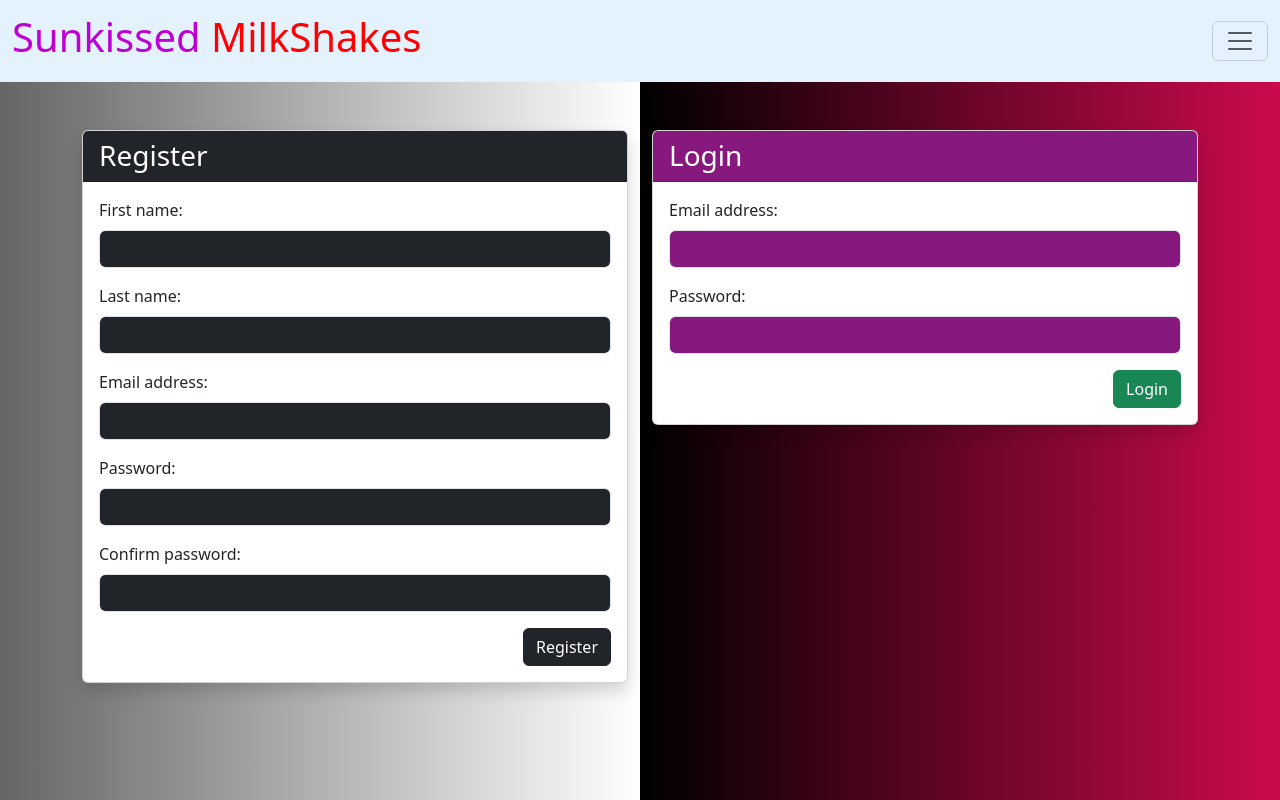
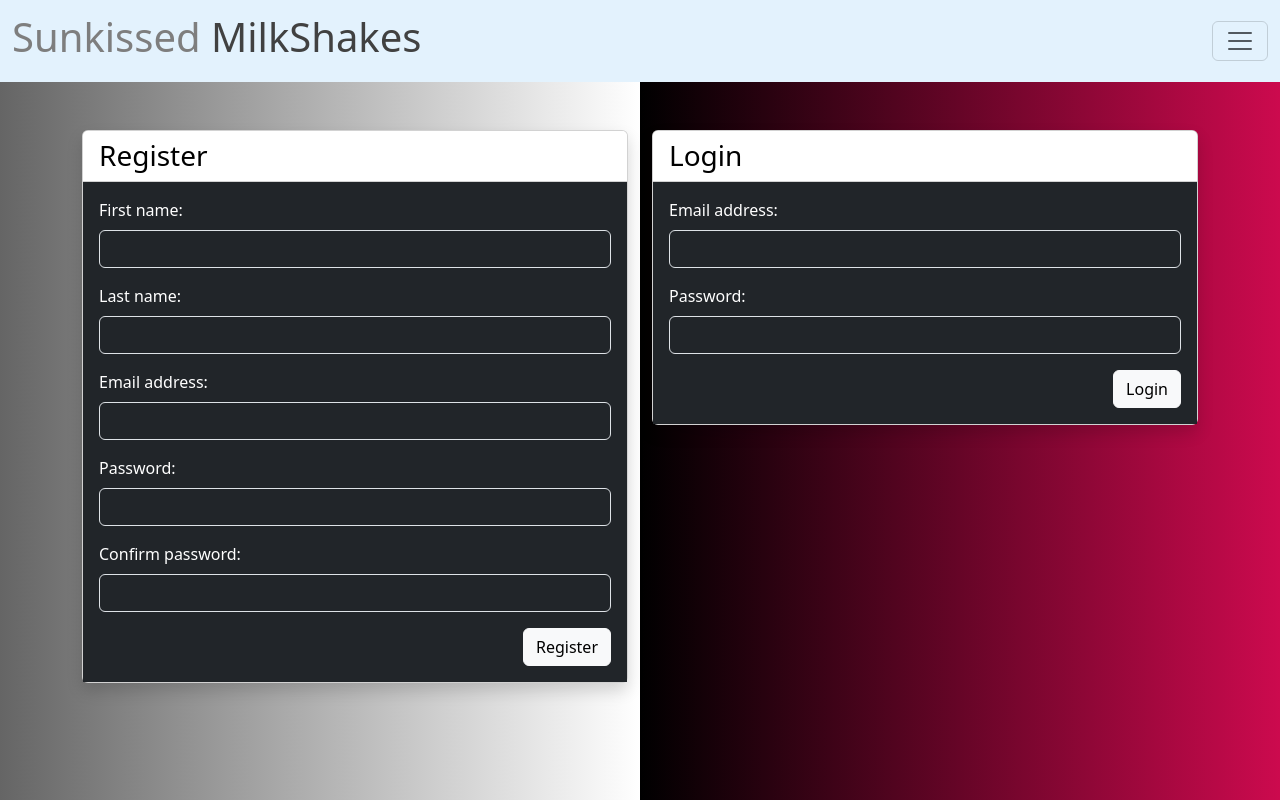
Before and after one commit to PaulDeUlloa/Sunkissed-Milkshakes-Python, a Flask app: page / in a window 1280 px wide. Run offline with Flask 3, Linux system fonts and the light colour scheme.

Commit message:
login and register colors adjusted

```diff
--- a/flask_app/templates/index.html
+++ b/flask_app/templates/index.html
@@ -12,7 +12,7 @@
 <body style="background-image: linear-gradient(to right, rgb(101, 101, 101) 0%, rgb(255, 255, 255) 50%, black 50%, rgb(204, 10, 78) 100% ); min-height: 100vh;">
     <nav class="navbar" style="background-color: #e3f2fd;">
         <div class="container-fluid">
-            <a class="navbar-brand" href="/shakes"><h1 style="color:rgb(190, 0, 211);">Sunkissed <span style="color:rgb(255, 0, 0);">MilkShakes</span></h1></a>
+            <a class="navbar-brand" href="/shakes"><h1 style="color:rgb(126, 126, 126);">Sunkissed <span style="color:rgb(65, 65, 65);">MilkShakes</span></h1></a>
             <button class="navbar-toggler" type="button" data-bs-toggle="collapse" data-bs-target="#navbarNav"
                 aria-controls="navbarNav" aria-expanded="false" aria-label="Toggle navigation">
                 <span class="navbar-toggler-icon"></span>
@@ -41,32 +41,32 @@
                     {% endif %}
                 {% endwith %}
                 <div class="card shadow">
-                    <h3 class="card-header" style="background-color: rgb(33, 37, 41 ); color: white;">Register</h3>
-                    <div class="card-body">
+                    <h3 class="card-header" style="background-color: rgb(255, 255, 255); color: rgb(0, 0, 0);">Register</h3>
+                    <div class="card-body" style="background-color: rgb(33, 37, 41 ); color:white;">
                         <form action="/register" method="post">
                             <div class="mb-3">
                                 <label for="first_name" class="form-label">First name:</label>
-                                <input style="background-color: rgb(33, 37, 41 );" type="text" name="first_name" id="first_name" class="form-control">
+                                <input style="background-color: rgb(33, 37, 41 ); color:white;" type="text" name="first_name" id="first_name" class="form-control">
                             </div>
                             <div class="mb-3">
                                 <label for="last_name" class="form-label">Last name:</label>
-                                <input style="background-color: rgb(33, 37, 41 );" type="text" name="last_name" id="last_name" class="form-control">
+                                <input style="background-color: rgb(33, 37, 41 ); color:white" type="text" name="last_name" id="last_name" class="form-control">
                             </div>
                             <div class="mb-3">
                                 <label for="email" class="form-label">Email address:</label>
-                                <input style="background-color: rgb(33, 37, 41 );" type="text" name="email" id="email" class="form-control">
+                                <input style="background-color: rgb(33, 37, 41 ); color:white;" type="text" name="email" id="email" class="form-control">
                             </div>
                             <div class="mb-3">
                                 <label for="password" class="form-label">Password:</label>
-                                <input style="background-color: rgb(33, 37, 41 );" type="password" name="password" id="password" class="form-control">
+                                <input style="background-color: rgb(33, 37, 41 ); color:white" type="password" name="password" id="password" class="form-control">
                             </div>
                             <div class="mb-3">
                                 <label for="confirm_password" class="form-label">Confirm password:</label>
-                                <input style="background-color: rgb(33, 37, 41 );" type="password" name="confirm_password" id="confirm_password"
+                                <input style="background-color: rgb(33, 37, 41 ); color:white" type="password" name="confirm_password" id="confirm_password"
                                     class="form-control">
                             </div>
                             <div style="text-align: end;">
-                                <button type="submit" class="btn btn-dark">Register</button>
+                                <button type="submit" class="btn btn-light">Register</button>
                             </div>
                         </form>
                     </div>
@@ -85,19 +85,19 @@
                     {% endif %}
                 {% endwith %}
                 <div class="card shadow">
-                    <h3 class="card-header" style="background-color: rgb(135, 25, 126); color: white;">Login</h3>
-                    <div class="card-body">
+                    <h3 class="card-header" style="background-color: rgb(255, 255, 255); color: rgb(0, 0, 0);">Login</h3>
+                    <div class="card-body" style="background-color: rgb(33, 37, 41 ); color:white;">
                         <form action="/login" method="post">
                             <div class="mb-3">
                                 <label for="email" class="form-label">Email address:</label>
-                                <input style="background-color: rgb(135, 25, 126)" type="text" name="email" id="email" class="form-control">
+                                <input style="background-color: rgb(33, 37, 41 ); color:white;" type="text" name="email" id="email" class="form-control">
                             </div>
                             <div class="mb-3">
                                 <label for="password" class="form-label">Password:</label>
-                                <input style="background-color: rgb(135, 25, 126)" type="password" name="password" id="password" class="form-control">
+                                <input style="background-color: rgb(33, 37, 41 ); color:white;" type="password" name="password" id="password" class="form-control">
                             </div>
                             <div style="text-align: end;">
-                                <button type="submit" class="btn btn-success">Login</button>
+                                <button type="submit" class="btn btn-light">Login</button>
                             </div>
                         </form>
                     </div>
```
